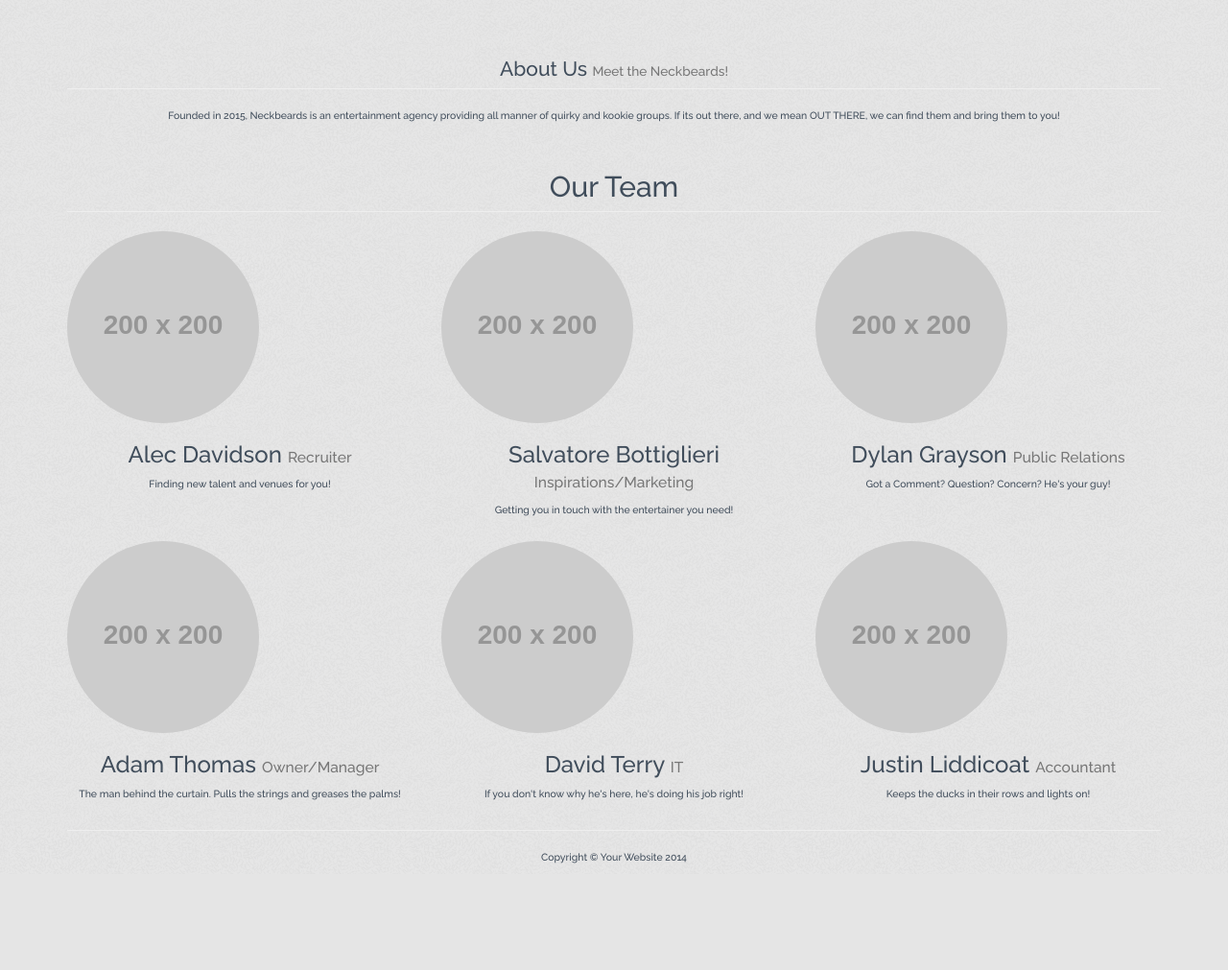
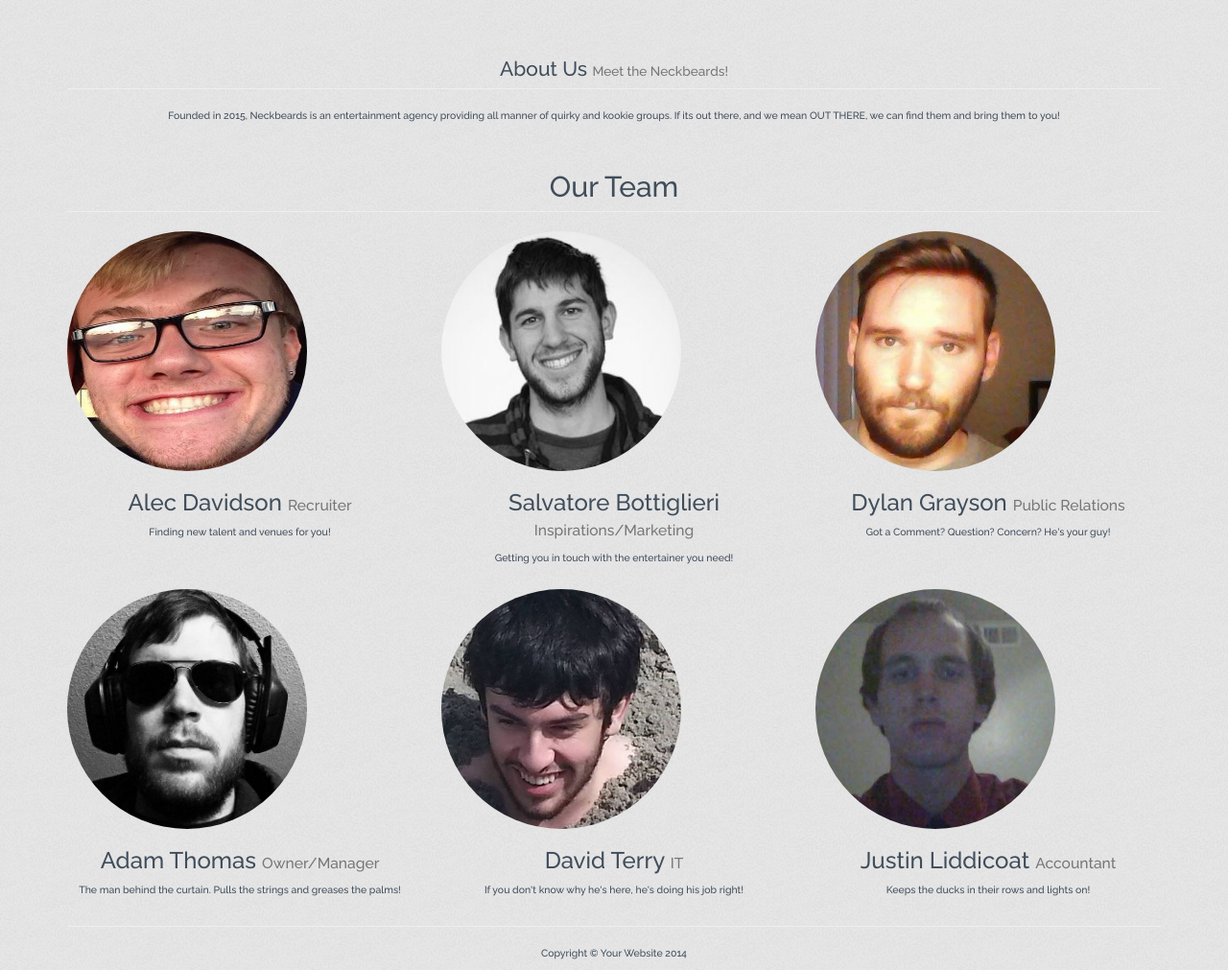
Before and after one commit to DylanGrayson/Agency_Proj3, a Django app: page /about in a window 1280 px wide. Shown: the part 52-1063 px from the top of the page at 96% size. Before the commit the page ends 952 px from the top, so only its background shows below. Run offline with Django 3.2, Linux system fonts and the light colour scheme; grey boxes labelled with a size stand in for pictures from a placeholder-image service; parts of the project's set-up code (start-up, migrations or seed data) failed here and were passed over; some libraries are stand-ins or nearby versions.

Commit message:
Added pictures and formatted the picture size in the css and about files

```diff
--- a/main/static/css/custom.css
+++ b/main/static/css/custom.css
@@ -1,3 +1,8 @@
 body {
 	background-image: url(../img/bg.png);
 }
+
+.img-eggs {
+	width:250px;
+	height:250px;
+}
--- a/main/templates/main/about.html
+++ b/main/templates/main/about.html
@@ -18,21 +18,21 @@
                 <h2 class="page-header">Our Team</h2>
             </div>
             <div class="col-lg-4 col-sm-6 text-center">
-                <img class="img-circle img-responsive img-center" src="http://placehold.it/200x200" alt="">
+                <img class="img-circle img-eggs img-responsive img-center" src=../../static/img/Alec_Davidson.jpg alt="">
                 <h3>Alec Davidson
                     <small>Recruiter</small>
                 </h3>
                 <p>Finding new talent and venues for you!</p>
             </div>
             <div class="col-lg-4 col-sm-6 text-center">
-                <img class="img-circle img-responsive img-center" src="http://placehold.it/200x200" alt="">
+                <img class="img-circle img-eggs img-responsive img-center" src=../../static/img/Salvatore_Bottiglieri.jpg alt="">
                 <h3>Salvatore Bottiglieri
                     <small>Inspirations/Marketing</small>
                 </h3>
                 <p>Getting you in touch with the entertainer you need!</p>
             </div>
             <div class="col-lg-4 col-sm-6 text-center">
-                <img class="img-circle img-responsive img-center" src="http://placehold.it/200x200" alt="">
+                <img class="img-circle img-eggs img-responsive img-center" src=../../static/img/Dylan_Grayson.jpg alt="">
                 <h3>Dylan Grayson
                     <small>Public Relations</small>
                 </h3>
@@ -44,21 +44,21 @@
 
         <div class="row">
             <div class="col-lg-4 col-sm-6 text-center">
-                <img class="img-circle img-responsive img-center" src="http://placehold.it/200x200" alt="">
+                <img class="img-circle img-eggs img-responsive img-center" src=../../static/img/Adam_Thomas.jpg alt="">
                 <h3>Adam Thomas
                     <small>Owner/Manager</small>
                 </h3>
                 <p>The man behind the curtain. Pulls the strings and greases the palms!</p>
             </div>
             <div class="col-lg-4 col-sm-6 text-center">
-                <img class="img-circle img-responsive img-center" src="http://placehold.it/200x200" alt="">
+                <img class="img-circle img-eggs img-responsive img-center" src=../../static/img/David_Terry.jpg alt="">
                 <h3>David Terry
                     <small>IT</small>
                 </h3>
                 <p>If you don't know why he's here, he's doing his job right!</p>
             </div>
             <div class="col-lg-4 col-sm-6 text-center">
-                <img class="img-circle img-responsive img-center" src="http://placehold.it/200x200" alt="">
+                <img class="img-circle img-eggs img-responsive img-center" src=../../static/img/Justin_Liddicoat.jpg alt="">
                 <h3>Justin Liddicoat
                     <small>Accountant</small>
                 </h3>
```
Also changed, not shown: main/static/img/Adam_Thomas.JPG (added), main/static/img/Alec_Davidson.JPG (added), main/static/img/David_Terry.JPG (added), main/static/img/Dylan_Grayson.JPG (added), main/static/img/Justin_Liddicoat.JPG (added), main/static/img/Salvatore_Bottiglieri.JPG (added).
